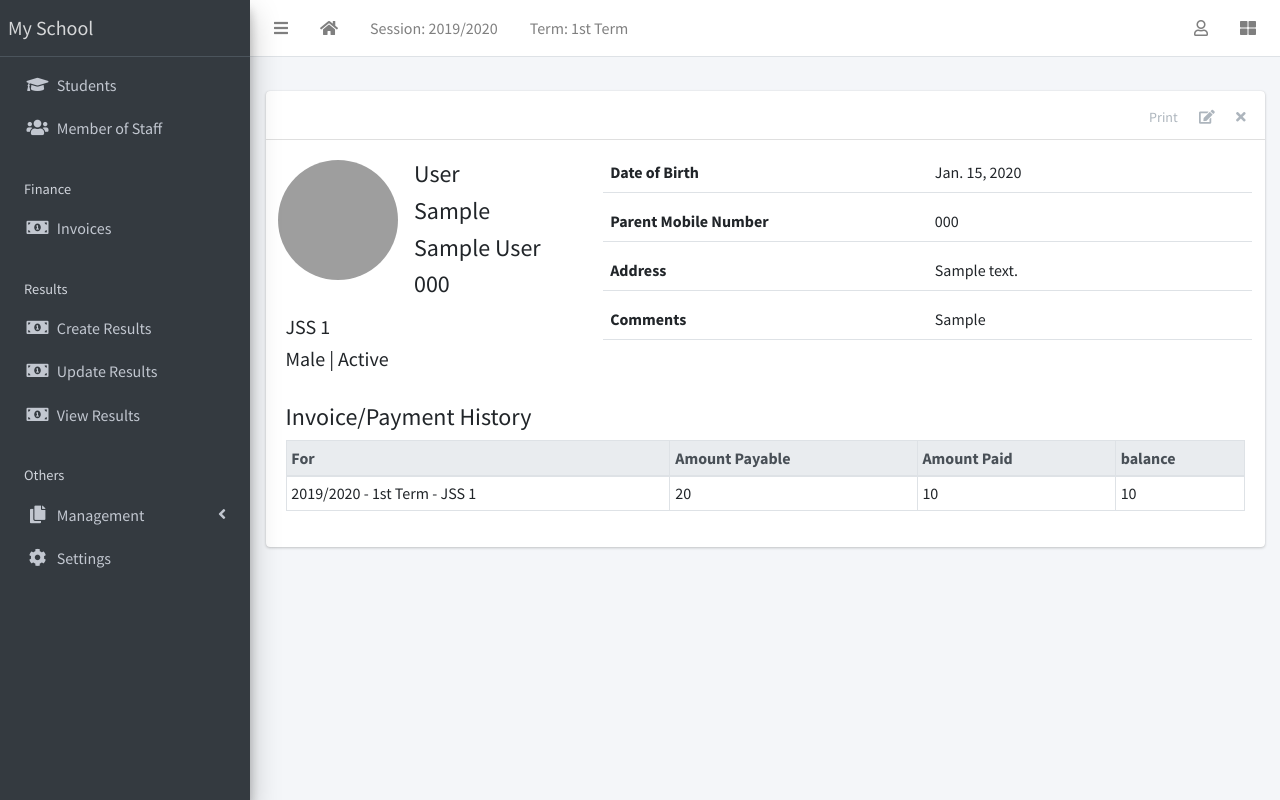
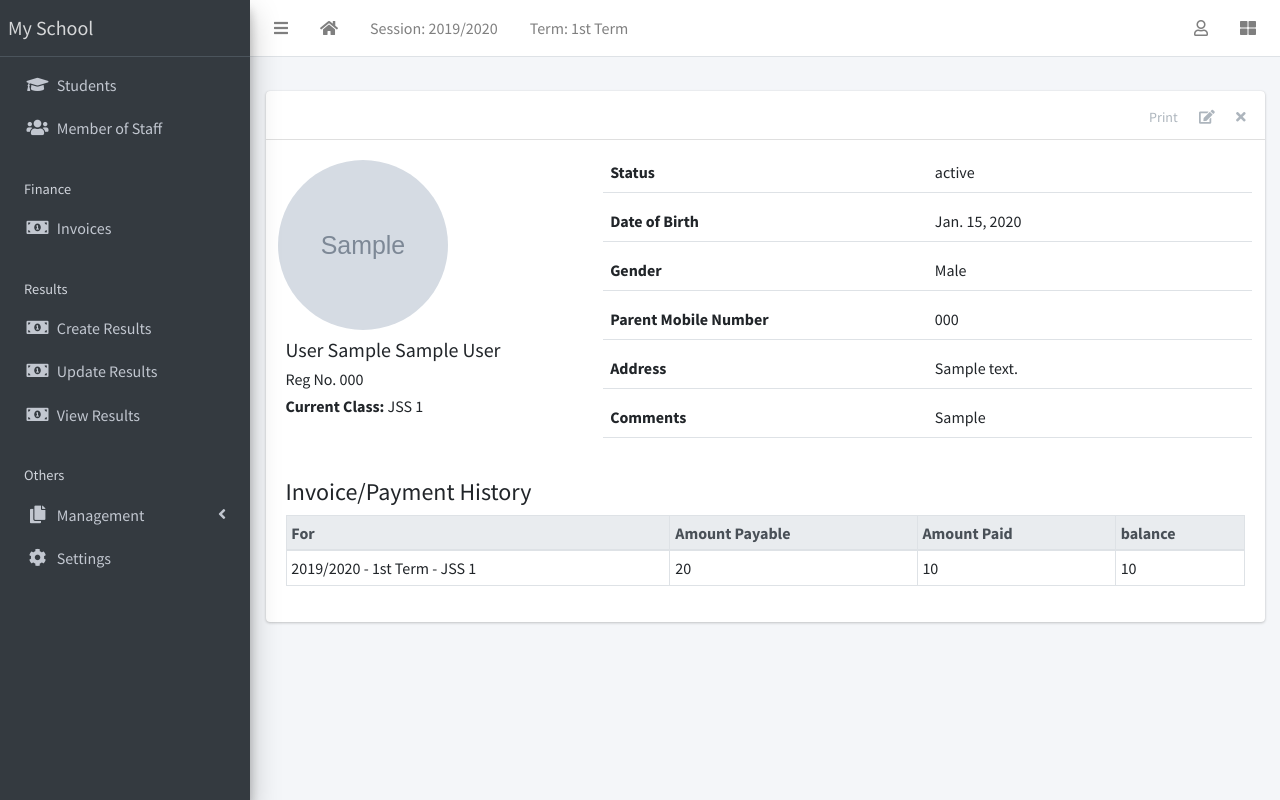
Before and after one commit to Dihfahsih1/school-management-system, a Django app: page /student/1/ in a window 1280 px wide. Run offline with Django 3.2, Linux system fonts and the light colour scheme; a user stored in the database is signed in; data comes from the database, SQL or seed files in the repository; tables that the repository leaves empty hold one stand-in row (values such as "Sample post"); grey boxes marked "Sample" are stand-in pictures; some libraries are stand-ins or nearby versions; grey boxes are pictures that could not be loaded.

Commit message:
update student model with student photo instead of passport

```diff
--- a/apps/students/models.py
+++ b/apps/students/models.py
@@ -34,7 +34,7 @@ class Student(models.Model):
 
     address = models.TextField(blank=True)
     others = models.TextField(blank=True)
-    passport = models.ImageField(blank=True, upload_to="students/passports/")
+    photo = models.ImageField(blank=True, upload_to="students/photos/")
 
     class Meta:
         ordering = ["surname", "firstname", "other_name"]
--- a/apps/students/signals.py
+++ b/apps/students/signals.py
@@ -81,6 +81,6 @@ def delete_csv_file(sender, instance, *args, **kwargs):
 
 
 @receiver(post_delete, sender=Student)
-def delete_passport_on_delete(sender, instance, *args, **kwargs):
-    if instance.passport:
-        _delete_file(instance.passport.path)
+def delete_photo_on_delete(sender, instance, *args, **kwargs):
+    if instance.photo:
+        _delete_file(instance.photo.path)
--- a/apps/students/templates/students/student_detail.html
+++ b/apps/students/templates/students/student_detail.html
@@ -20,30 +20,35 @@
       <div class="col-sm-4">
         <div class="row mb-2">
 
-          {% if object.passport %}
+          {% if object.photo %}
             <img
-              src="{{ object.passport.url }}"
-              class="float-left rounded-circle mr-3" style="width: 120px; height: 120px;">
+              src="{{ object.photo.url }}"
+              class="float-left rounded-circle mr-3" style="width: 170px; height: 170px;">
           {% else %}
             <img
               src="{% static 'dist/img/avatar.png' %}"
               class="float-left rounded-circle mr-3" style="width: 120px; height: 120px;">
           {% endif %}
 
+          <br>
 
-          <div class="float-right">
-            <h4>{{ object.surname }} </h4>
-            <h4>{{ object.firstname }} </h4>
-            <h4>{{ object.other_name }} </h4>
-            <h4>{{ object.registration_number }} </h4>
-          </div>
         </div>
-        <h5>{{ object.current_class }} </h5>
-        <h5>{{ object.get_gender_display }} | {{ object.get_current_status_display }}</h5>
+        <h5>{{ object.surname }} {{ object.firstname }} {{ object.other_name }} </h5>
+        <h6> Reg No. {{ object.registration_number }}</h6>
+        <h6> <b>Current Class: </b>{{ object.current_class }} </h6>
 
       </div>
       <div class="col-sm-8">
         <div>
+          <div class="form-group border-bottom row">
+            <label class="col">
+              Status
+            </label>
+            <div class="col">
+              {{ object.current_status }}
+            </div>
+          </div>
+
           <div class="form-group border-bottom row">
             <label class="col">
               Date of Birth
@@ -53,6 +58,14 @@
             </div>
           </div>
 
+          <div class="form-group border-bottom row">
+            <label class="col">
+              Gender
+            </label>
+            <div class="col">
+              {{ object.get_gender_display }}
+            </div>
+          </div>
           <div class="form-group border-bottom row">
             <label class="col">
               Parent Mobile Number
--- a/apps/students/views.py
+++ b/apps/students/views.py
@@ -62,7 +62,7 @@ class StudentUpdateView(LoginRequiredMixin, SuccessMessageMixin, UpdateView):
         )
         form.fields["address"].widget = widgets.Textarea(attrs={"rows": 2})
         form.fields["others"].widget = widgets.Textarea(attrs={"rows": 2})
-        # form.fields['passport'].widget = widgets.FileInput()
+        form.fields['photo'].widget = widgets.FileInput()
         return form
 
 
```
Also changed, not shown: apps/corecode/migrations/0005_alter_academicsession_current.py (added), apps/students/migrations/0003_auto_20220612_1419.py (added).
